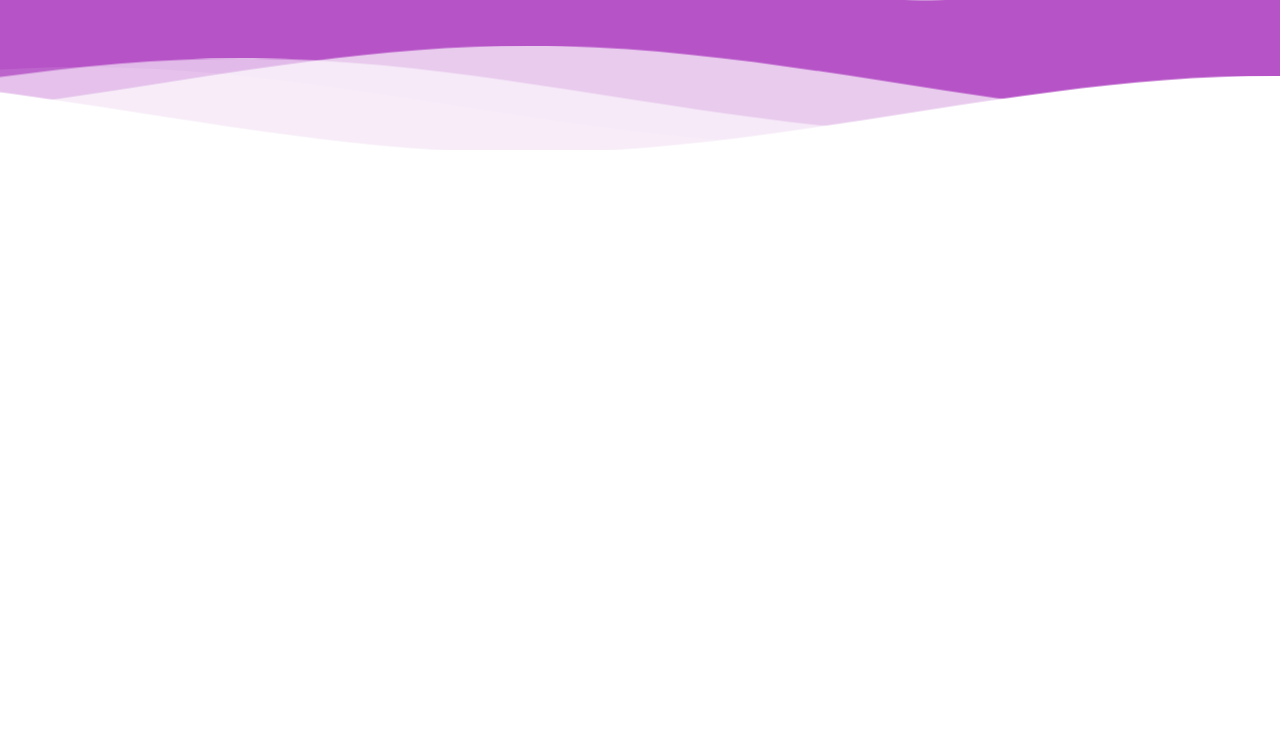
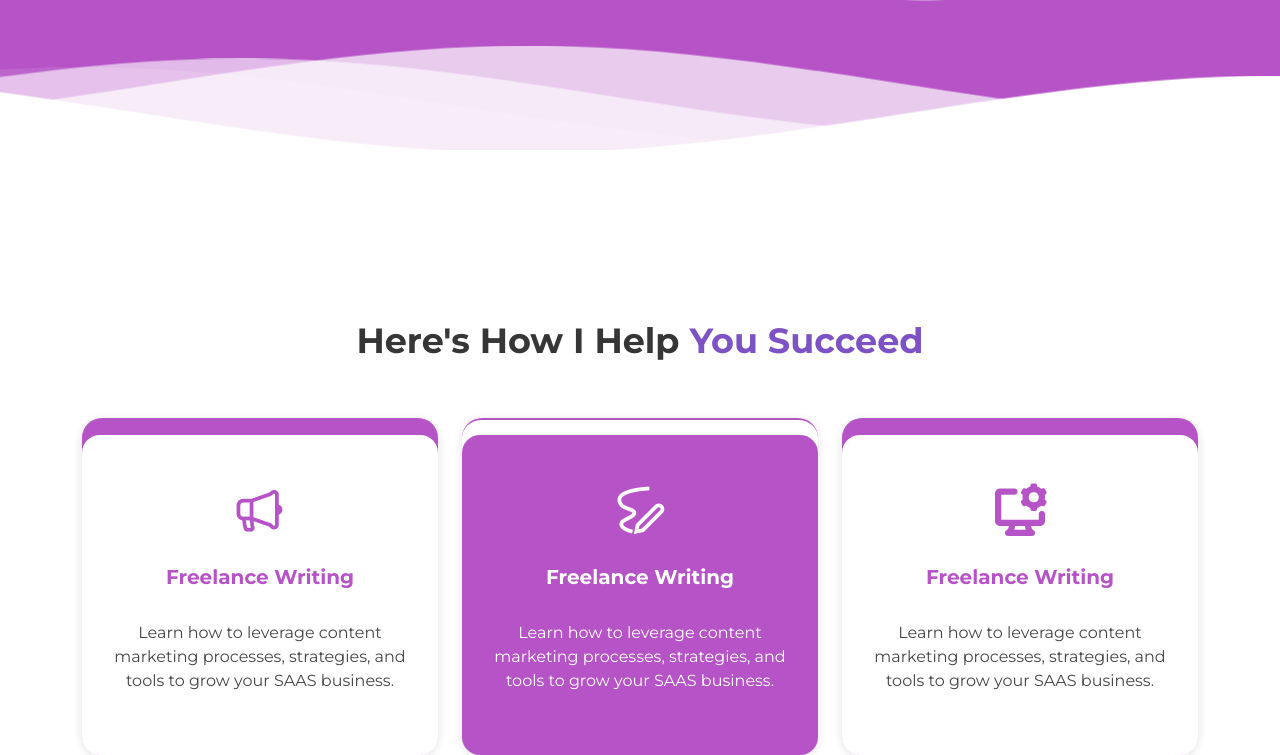
Before and after one commit to HadiaKhokhar/ScriptPro.The-Content-Marketing-Agency, a plain HTML site: page index.html in a window 1280 px wide. Shown: the part 580-1335 px from the top of the page. Before the commit the page ends 800 px from the top, so only its background shows below. Drawn offline with Linux system fonts and the light colour scheme.

Commit message:
Added the Service Section

```diff
--- a/index.html
+++ b/index.html
@@ -3,7 +3,7 @@
 <head>
     <meta charset="UTF-8">
     <meta name="viewport" content="width=device-width, initial-scale=1.0">
-    <title>ScriptPro : Home</title>
+    <title>ScriptPro | Home</title>
     <link rel="shortcut icon" href="Assests/Images/logo.png" type="image/x-icon">
     <!-- <link href="https://cdn.jsdelivr.net/npm/bootstrap@5.3.3/dist/css/bootstrap.min.css" rel="stylesheet">
     <script src="https://cdn.jsdelivr.net/npm/bootstrap@5.3.3/dist/js/bootstrap.bundle.min.js"></script> -->
@@ -28,7 +28,7 @@
           </button>
           <!-- Pages links -->
           <div class="collapse navbar-collapse " id="navbarSupportedContent">
-            <ul class="navbar-nav ms-lg-auto my-3 my-lg-0 ps-3 ps-md-0 col-lg-5 col-xl-4 justify-content-lg-between gap-4 ">
+            <ul class="navbar-nav ms-lg-auto my-3 my-lg-0 p-3 p-md-0  col-lg-5 col-xl-4 justify-content-lg-between gap-4 ">
               <li class="nav-item">
                 <a class="nav-link active" aria-current="page" href="#">Home</a>
               </li>
@@ -45,12 +45,12 @@
           </div>
       </nav>
       <!-- Hero Section -->
-       <div class="row py-xl-0 py-lg-2 py-5 justify-content-between align-items-center gap-5 gap-md-0 " id="hero-section">
+       <div class="row py-xl-0 py-lg-2 py-4 justify-content-between align-items-center gap-5 gap-md-0 " id="hero-section">
           <div class="col-12 col-md-7 col-lg-6 col-xl-5">
             <h1 class="lh-base main-heading display-5">
               Actionable Tips, Powerful Strategies, And Cost Effective Solutions
             </h1>
-            <p class="my-4 paragraph col-10 col-md-11 ">
+            <p class="my-4 paragraph col-10 col-md-11 lh-base ">
               Freelance writers and SAAS businesses struggling to scale and grow in the industry
             </p>
             <button class="mt-3 button">Read More</button>
@@ -78,6 +78,50 @@
     <!--Waves end-->
   </header>
   <!-- Header Ends -->
+  <!-- Main Starts -->
+   <main class="d-flex container-fluid">
+     <!-- Service Section -->
+      <div class="container d-flex flex-column gap-5 " id="service-section">
+        <h3 class="main-heading text-center ">Here's How I Help <span>You Succeed</span></h3>
+        <div class="card-section row row-cols-1 row-cols-md-3 gx-md-3 gx-lg-4 gy-4 gy-md-0">
+          <div class="col">
+            <div class="ser-card-top pur">
+              <div class="ser-card gap-xl-4 gap-3 px-3 px-sm-5  px-md-1 px-lg-3 px-xl-4 ">
+                <img src="Assests/Icons/announcement.png">
+                <h5 class="main-heading">Freelance Writing</h5>
+                <p class="paragraph">
+                  Learn how to leverage content marketing processes, strategies, and tools to grow your SAAS business.
+                </p>
+              </div>
+            </div>
+          </div>
+          <div class="col">
+            <div class="ser-card-top ">
+              <div class="ser-card pur gap-xl-4 gap-3 px-3 px-sm-5  px-md-1 px-lg-3 px-xl-4 ">
+                <img src="Assests/Icons/writing.png">
+                <h5 class="main-heading text-white">Freelance Writing</h5>
+                <p class="paragraph">
+                  Learn how to leverage content marketing processes, strategies, and tools to grow your SAAS business.
+                </p>
+              </div>
+            </div>
+          </div>
+          <div class="col">
+            <div class="ser-card-top pur">
+              <div class="ser-card gap-xl-4 gap-3 px-3 px-sm-5  px-md-1 px-lg-3 px-xl-4 ">
+                <img src="Assests/Icons/software.png">
+                <h5 class="main-heading">Freelance Writing</h5>
+                <p class="paragraph">
+                  Learn how to leverage content marketing processes, strategies, and tools to grow your SAAS business.
+                </p>
+              </div>
+            </div>
+          </div>
+
+        </div>
+      </div>
+   </main>
+   <!-- Main Ends -->
 
 
 
--- a/style.css
+++ b/style.css
@@ -17,9 +17,8 @@
     --blue:rgb(125,82,196);
     --white:rgb(255,255,255);
     --grey: rgb(54,54,54);
-    --light-grey: rgb(155,155,155);
+    --light-grey: rgb(71, 70, 70);
 }
-
 /* For all main heading */
 .main-heading{
     font-family: "Montseratt-Bold";
@@ -31,6 +30,7 @@
 /* For all Paragraph */
 .paragraph{
     font-size:18px;
+    line-height: 24px;
 }
 /* Button */
 .button{
@@ -42,13 +42,39 @@
     font-weight: 600;
     border: 0;
 }
-.button.pur{
-    background-color: var(--purple);
-    color: var(--white);
+.pur{
+    background-color: var(--purple) !important;
+    color: var(--white) !important;
 }
 .button:hover{
     opacity:0.9;
 }
+/* For All section heading */
+h3.main-heading{
+    font-size: 38px;
+}
+/* for Cards */
+.ser-card{
+    /* margin-top: 18px;
+    height: 330px; */
+    background-color: var(--white);
+    color: var(--light-grey);
+    border-radius: 18px;
+    display: flex;
+    flex-direction: column;
+    justify-content: center;
+    align-items: center;
+    text-align: center;
+}
+.ser-card-top{
+    border-radius: 20px;
+    border-top: 2px solid var(--purple);
+    box-shadow: rgba(99, 99, 99, 0.2) 0px 2px 8px 0px;
+}
+.ser-card>h5{
+    color: var(--purple);
+}
+
 
 
 
@@ -112,6 +138,19 @@
 }
 }
 
+/* ------ Main ------ */
+main{
+    margin-top: 170px;
+}
+/* Service Section */
+#service-section  .ser-card{
+    margin-top: 18px;
+    height: 330px;
+}
+
+
+
+
 
 
 
@@ -124,13 +163,22 @@
     .paragraph{
         font-size:16px;
     }
-    .main-heading{
+    h1.main-heading{
         font-size:  calc(1.375rem + 1.5vw);
     }
-
+    #service-section  .ser-card{
+        margin-top: 15px;
+        height: 320px;
+    }
+    h3.main-heading{
+        font-size: 35px;
+    }
 
 }
 @media (max-width: 1200px) {
+    main{
+        margin-top: 150px;
+    }
 
 
 
@@ -147,6 +195,9 @@
         padding: 10px 30px ;
         font-size:15px;
     }
+    h3.main-heading{
+        font-size: 30px;
+    }
 
 }
 @media (max-width: 768px) {
@@ -154,17 +205,22 @@
     .waves {
         height:40px;
         min-height:40px;
-        }
-        /* .main-heading{
-        font-size: calc(1.425rem + 2.1vw)
-    } */
+    }
+    main{
+        margin-top: 130px;
+    }
 
 }
 @media (max-width:576px) {
-
     /* ------ Header ------ */
     /* ------ Navbar ------ */
-        .navbar-brand{
-            width: 35px !important;
-        }
+    .navbar-brand{
+        width: 35px !important;
+    }
+    main{
+        margin-top:120px;
+    }
+    h3.main-heading{
+        font-size: 28px;
+    }
 }
```
Also changed, not shown: Assests/Icons/announcement.png (added), Assests/Icons/software.png (added), Assests/Icons/writing.png (added).
